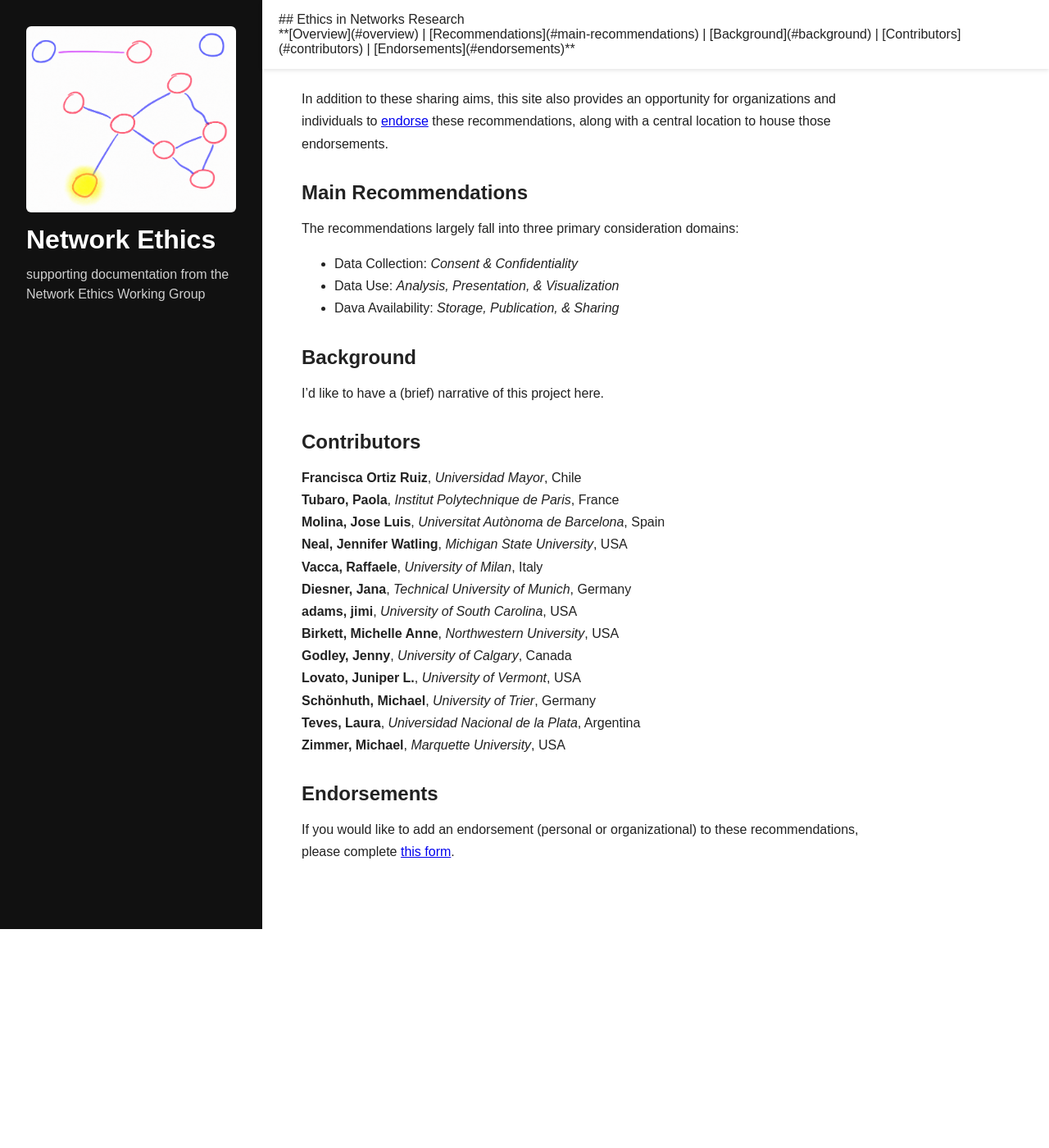
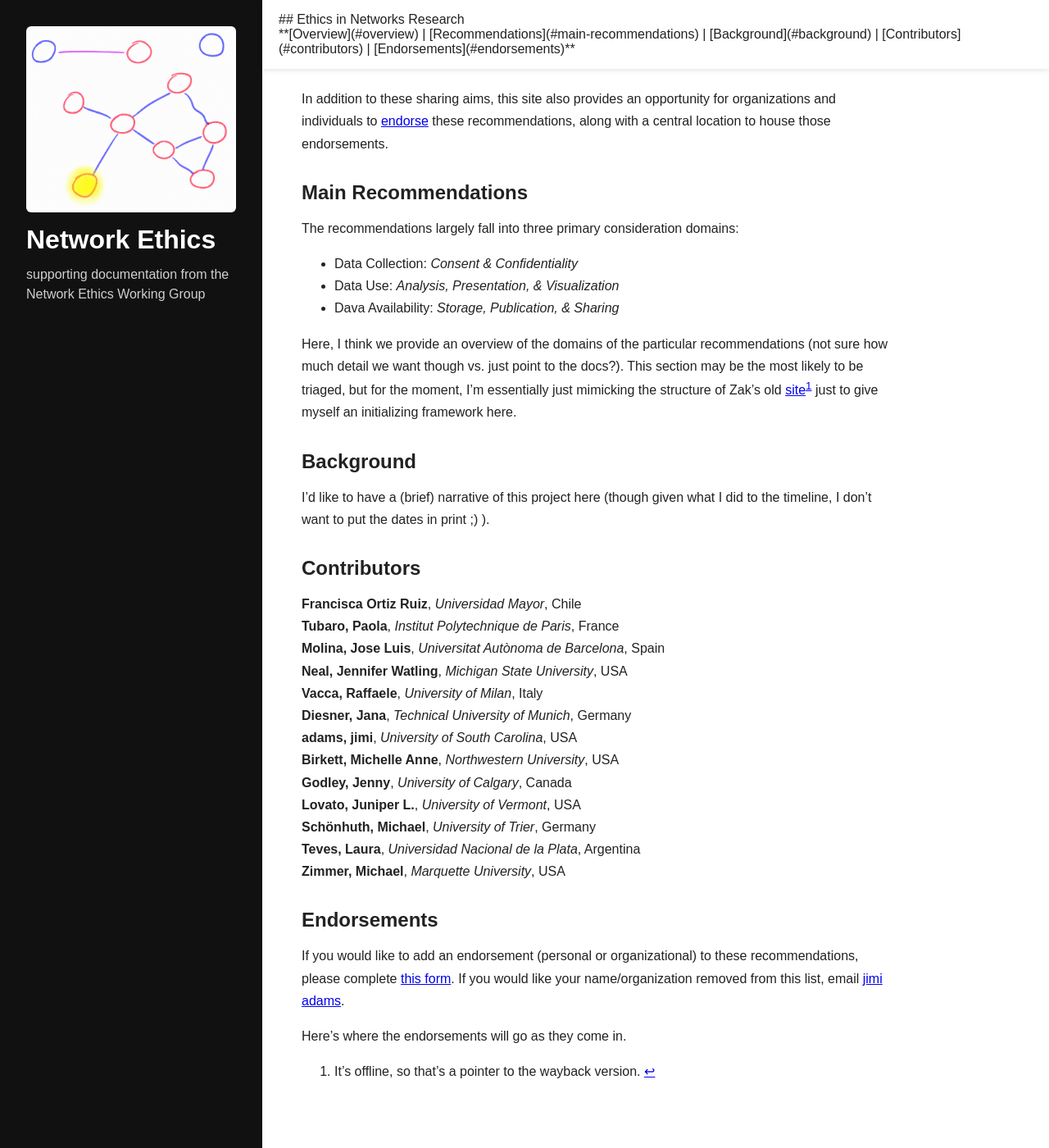
Before and after one commit to Network-Ethics/network-ethics.github.io, a Jekyll site: the page built from index.md, in a window 1280 px wide and 1400 px high, scrolled down 481 px. Shown: the whole window at 82% size. Built offline with Jekyll 4.4.1, drawn with Linux system fonts in a browser that asks for light colours; before the commit the page ends 1614 px from its top, so only the background shows below that.

Commit message:
any better?

```diff
--- a/index.md
+++ b/index.md
@@ -37,16 +37,17 @@ This site accompanies the working group's effort to provide a summary of existin
 In addition to these sharing aims, this site also provides an opportunity for organizations and individuals to [endorse](#endorsements) these recommendations, along with a central location to house those endorsements.
 
 ## Main Recommendations
-
 The recommendations largely fall into three primary consideration domains:
 
 - Data Collection: *Consent & Confidentiality*
 - Data Use: *Analysis, Presentation, & Visualization*
 - Dava Availability: *Storage, Publication, & Sharing*
 
+Here, I think we provide an overview of the domains of the particular recommendations (not sure how much detail we want though vs. just point to the docs?). This section may be the most likely to be triaged, but for the moment, I'm essentially just mimicking the structure of Zak's old [site](https://web.archive.org/web/20251211131845/https://www.zacharyneal.com/datasharing)[^1] just to give myself an initializing framework here.
+
 ## Background
 
-I'd like to have a (brief) narrative of this project here.
+I'd like to have a (brief) narrative of this project here (though given what I did to the timeline, I don't want to put the dates in print ;) ).
 
 ## Contributors
 
@@ -64,6 +65,12 @@ I'd like to have a (brief) narrative of this project here.
 **Teves, Laura**, *Universidad Nacional de la Plata*, Argentina <br>
 **Zimmer, Michael**, *Marquette University*, USA
 
+
 ## Endorsements
 
-If you would like to add an endorsement (personal or organizational) to these recommendations, please complete [this form](https://forms.gle/f8mExDiTuVgRhpkf6).
+If you would like to add an endorsement (personal or organizational) to these recommendations, please complete [this form](https://forms.gle/f8mExDiTuVgRhpkf6). If you would like your name/organization removed from this list, email [jimi adams](mailto:jimi.adams@sc.edu).
+
+Here's where the endorsements will go as they come in.
+
+
+[^1]: It's offline, so that's a pointer to the wayback version.
```
